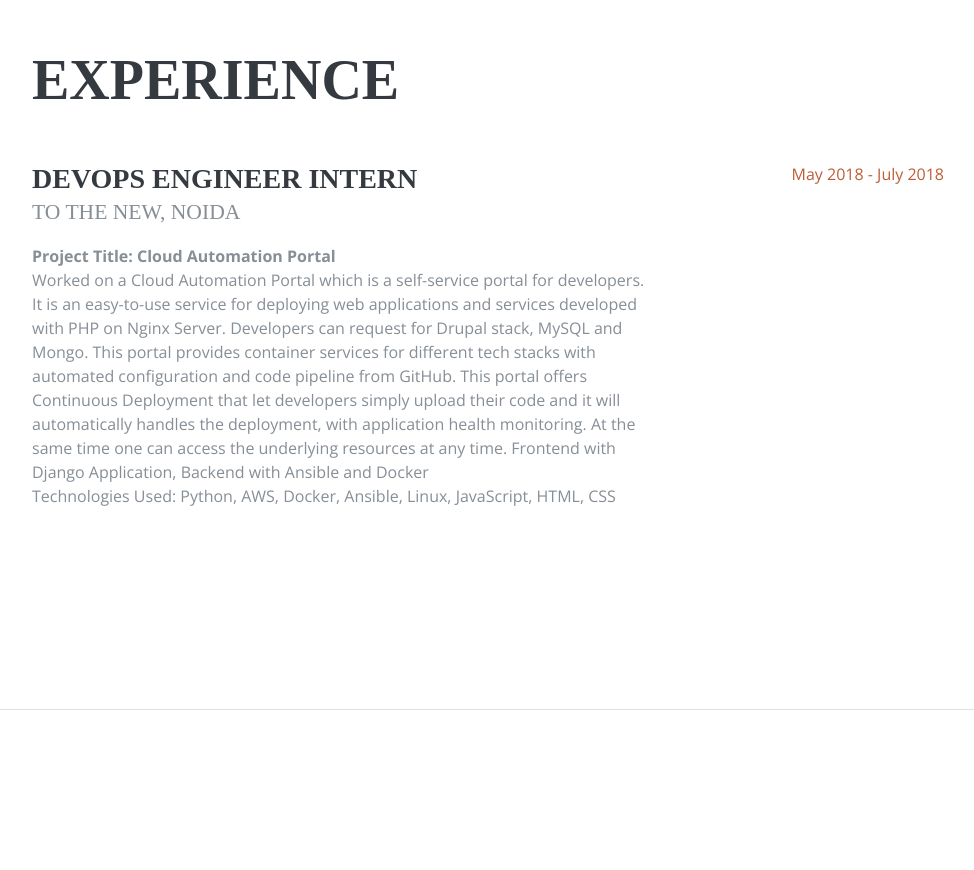
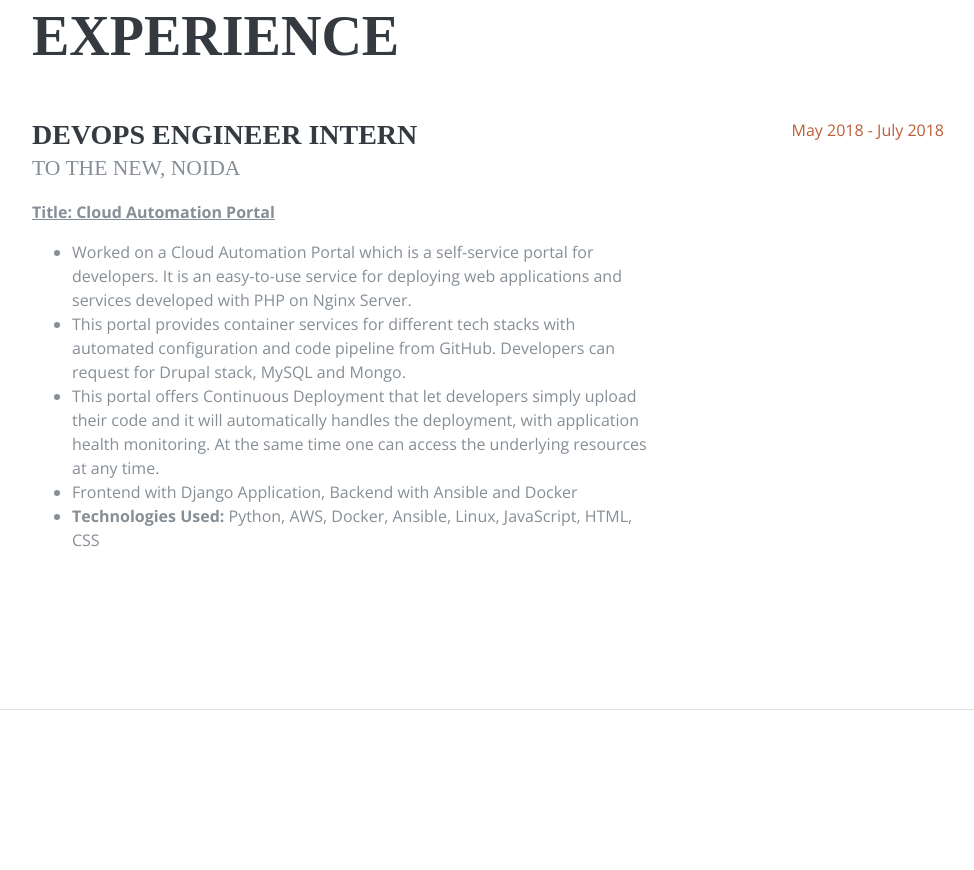
Before and after one commit to mudit1804/mudit1804.github.io, a plain HTML site: page index.html in a window 1280 px wide. Shown: the part 1690-2560 px from the top of the page, without its empty margins (288-1262 px from the left). Drawn offline with nearby package versions, Linux system fonts and the light colour scheme; a web font is replaced by a local one.

Commit message:
Internship format in list

```diff
--- a/index.html
+++ b/index.html
@@ -157,17 +157,26 @@
             <div class="resume-content mr-auto">
               <h3 class="mb-0">DevOps Engineer Intern</h3>
               <div class="subheading mb-3">To The New, Noida</div>
-              <p> <b>Project Title: Cloud Automation Portal</b> <br>Worked on a Cloud Automation Portal which is a self-service portal for developers. It is
-                an easy-to-use service for deploying web applications and services developed with PHP
-                on Nginx Server. Developers can request for Drupal stack, MySQL and Mongo. This portal provides container services for different tech stacks with automated configuration and code pipeline from GitHub.
-                This portal offers Continuous Deployment that let developers simply upload their code
-and it will automatically handles the deployment, with application health monitoring. At
-the same time one can access the underlying resources at any time. Frontend with Django Application, Backend with Ansible and Docker<br>Technologies Used: Python, AWS, Docker, Ansible, Linux, JavaScript, HTML, CSS </p>
+              <p> <b><u>Title: Cloud Automation Portal</u></b> <br>
+                <ul>
+                  <li>Worked on a Cloud Automation Portal which is a self-service portal for developers. It is
+                      an easy-to-use service for deploying web applications and services developed with PHP
+                      on Nginx Server.</li>
+                  <li>This portal provides container services for different tech stacks with automated configuration and code pipeline from GitHub. Developers can request for Drupal stack, MySQL and Mongo.</li>
+                  <li>This portal offers Continuous Deployment that let developers simply upload their code
+                      and it will automatically handles the deployment, with application health monitoring. At
+                      the same time one can access the underlying resources at any time.</li>
+                  <li>Frontend with Django Application, Backend with Ansible and Docker</li>
+                  <li><b>Technologies Used:</b> Python, AWS, Docker, Ansible, Linux, JavaScript, HTML, CSS</li>
+
+                </ul>
+                  </p>
             </div>
             <div class="resume-date text-md-right">
               <span class="text-primary">May 2018 - July 2018</span>
             </div>
           </div>
+
 
 
         </div>
```
